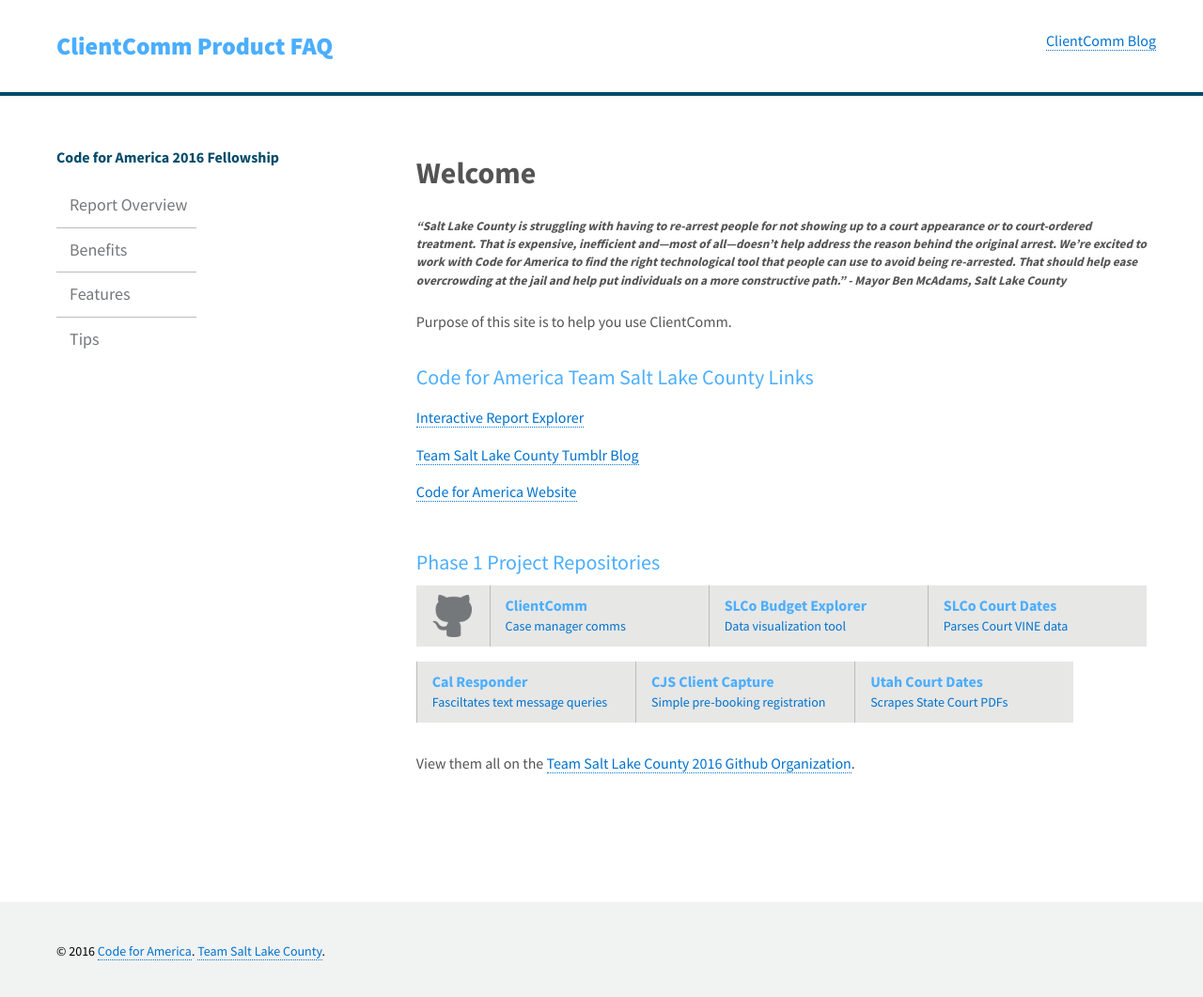
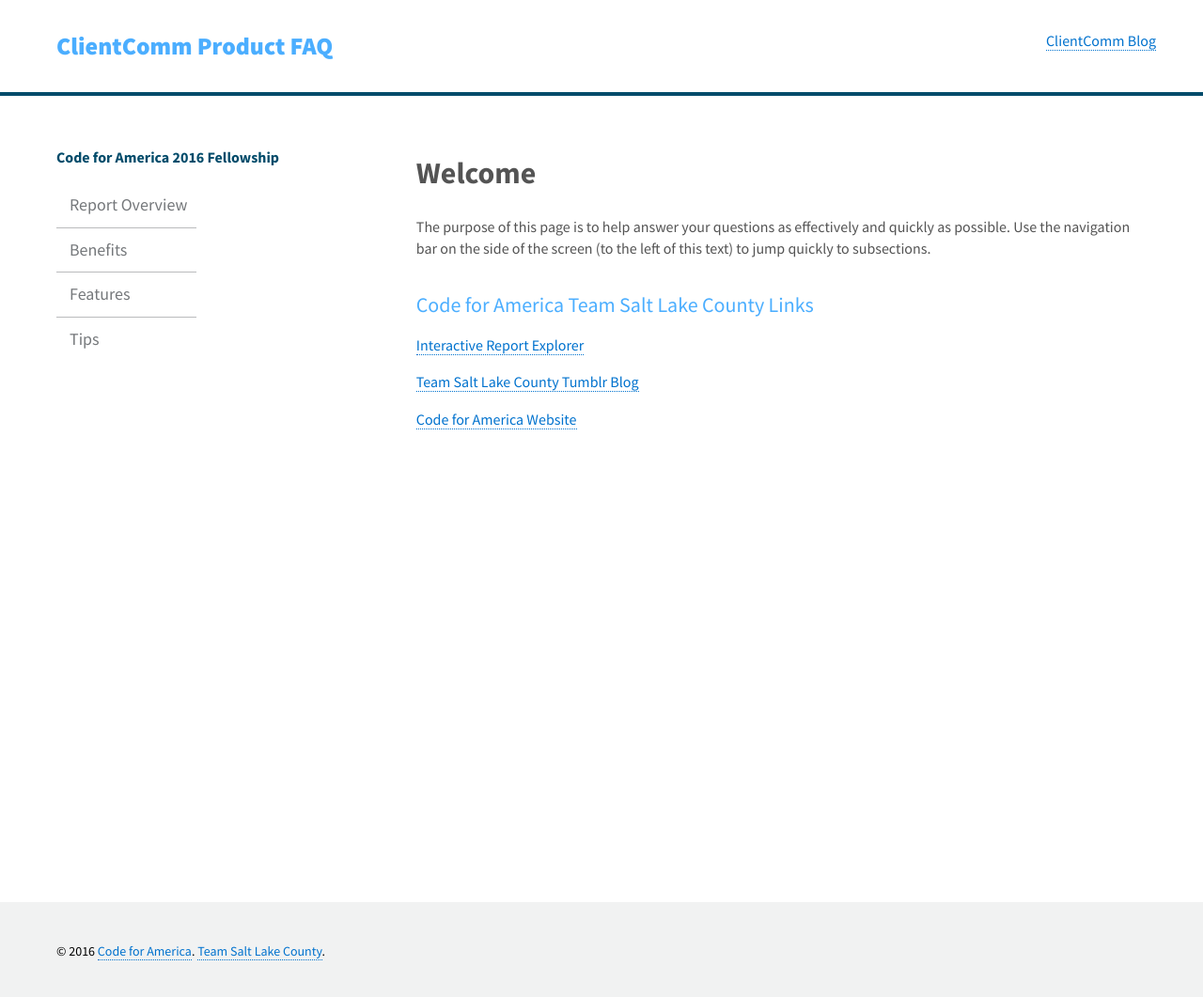
Before and after one commit to slco-2016/clientcomm-faq, a Jekyll site: the page built from index.html, in a window 1280 px wide and 1065 px high. Shown: the top 1061 px of the window at 94% size. Built offline with Jekyll 4.4.1, drawn with Linux system fonts in a browser that asks for light colours.

Commit message:
modifications on build on new pull down

```diff
--- a/_config.yml
+++ b/_config.yml
@@ -51,21 +51,6 @@ repos:
 - name: ClientComm
   description: Case manager comms
   url: https://github.com/slco-2016/clientcomm
-- name: SLCo Budget Explorer
-  description: Data visualization tool
-  url: https://github.com/slco-2016/slco-budget
-- name: SLCo Court Dates
-  description: Parses Court VINE data
-  url: https://github.com/slco-2016/slco-court-calendar-service
-- name: Cal Responder
-  description: Fasciltates text message queries
-  url: https://github.com/slco-2016/cal-responder
-- name: CJS Client Capture
-  description: Simple pre-booking registration
-  url: https://github.com/slco-2016/cjs_client_capture
-- name: Utah Court Dates
-  description: Scrapes State Court PDFs
-  url: https://github.com/slco-2016/utah-court-calendar-service
 
 # Style Variables
 brand_color: "#004b6a"
--- a/_includes/index.md
+++ b/_includes/index.md
@@ -1,5 +1,3 @@
 # Welcome
 
-##### *“Salt Lake County is struggling with having to re-arrest people for not showing up to a court appearance or to court-ordered treatment. That is expensive, inefficient and—most of all—doesn’t help address the reason behind the original arrest. We’re excited to work with Code for America to find the right technological tool that people can use to avoid being re-arrested. That should help ease overcrowding at the jail and help put individuals on a more constructive path.” - Mayor Ben McAdams, Salt Lake County*
-
-Purpose of this site is to help you use ClientComm.
+The purpose of this page is to help answer your questions as effectively and quickly as possible. Use the navigation bar on the side of the screen (to the left of this text) to jump quickly to subsections.
--- a/index.html
+++ b/index.html
@@ -21,23 +21,3 @@ layout: default
     </li>
   </ul>
 </div>
-
-{% if site.repos %}
-<section id="repositories">
-  <h2>Phase 1 Project Repositories</h2>
-  <ul class="repo-list group">
-    <li class="list-icon">
-      <img src="assets/imgs/octocat.png" width="25px" alt="">
-    </li>
-    {% for repo in site.repos %}
-      <li>
-        <a href="{{ repo.url }}">
-          <h4>{{ repo.name }}</h4>
-          <p>{{ repo.description }}</p>
-        </a>
-      </li>
-    {% endfor %}
-  </ul>
-  <p>View them all on the <a href="https://github.com/slco-2016/">Team Salt Lake County 2016 Github Organization</a>.</p>
-</section>
-{% endif %}
```
Also changed, not shown: 17 other files.
